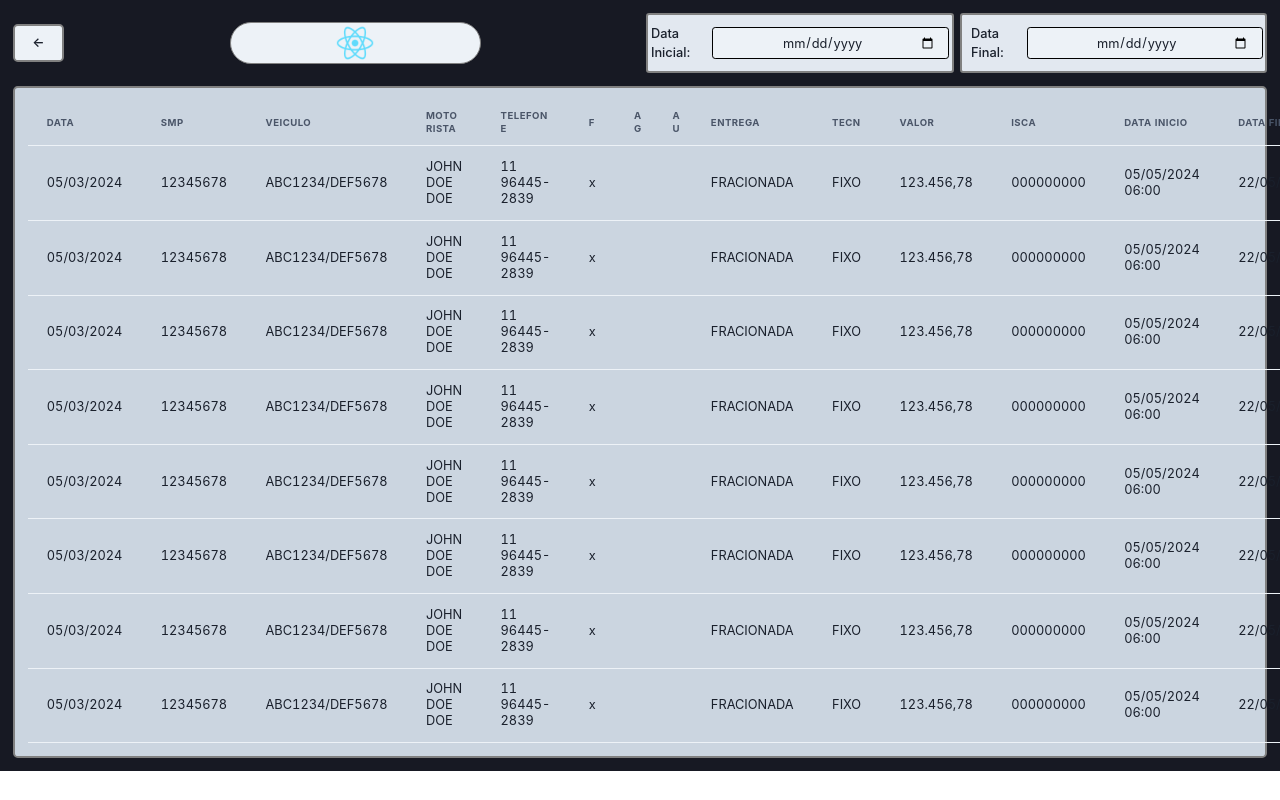
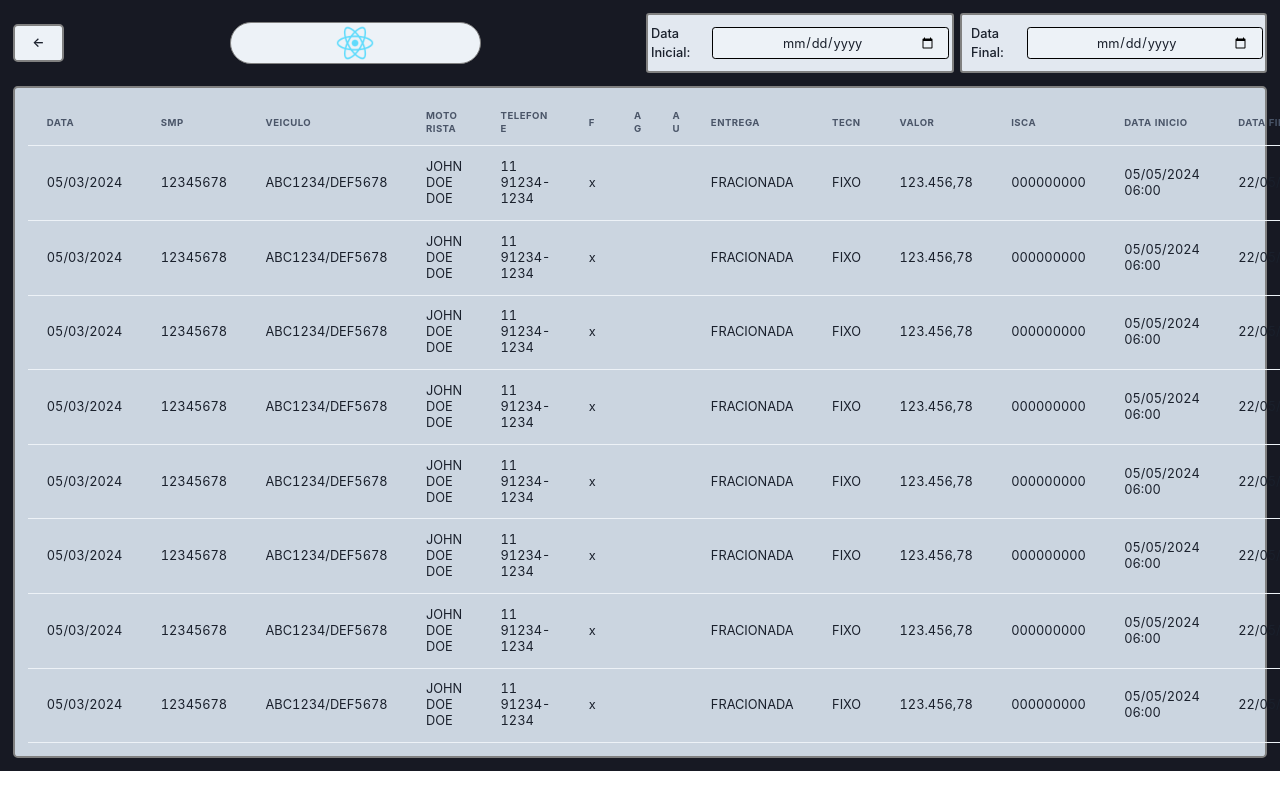
Before and after one commit to Gustavo032/cinmonitoramento-front-end, a React (Create React App) app: page /dashboard in a window 1280 px wide. Shown: the top 800 px of the page. Built offline with nearby package versions, Linux system fonts and the light colour scheme.

Commit message:
removendo number

```diff
--- a/src/Components/Tabela/index.tsx
+++ b/src/Components/Tabela/index.tsx
@@ -8,7 +8,7 @@ export function Tabela(){
 			smp: 12345678,
 			veiculo: "ABC1234/DEF5678",
 			motorista: "JOHN DOE DOE",
-			telefone: "11 96445-2839",
+			telefone: "11 91234-1234",
 			f: true,
 			ag: false,
 			au: false,
@@ -27,7 +27,7 @@ export function Tabela(){
 			smp: 12345678,
 			veiculo: "ABC1234/DEF5678",
 			motorista: "JOHN DOE DOE",
-			telefone: "11 96445-2839",
+			telefone: "11 91234-1234",
 			f: true,
 			ag: false,
 			au: false,
@@ -46,7 +46,7 @@ export function Tabela(){
 			smp: 12345678,
 			veiculo: "ABC1234/DEF5678",
 			motorista: "JOHN DOE DOE",
-			telefone: "11 96445-2839",
+			telefone: "11 91234-1234",
 			f: true,
 			ag: false,
 			au: false,
@@ -65,7 +65,7 @@ export function Tabela(){
 			smp: 12345678,
 			veiculo: "ABC1234/DEF5678",
 			motorista: "JOHN DOE DOE",
-			telefone: "11 96445-2839",
+			telefone: "11 91234-1234",
 			f: true,
 			ag: false,
 			au: false,
@@ -84,7 +84,7 @@ export function Tabela(){
 			smp: 12345678,
 			veiculo: "ABC1234/DEF5678",
 			motorista: "JOHN DOE DOE",
-			telefone: "11 96445-2839",
+			telefone: "11 91234-1234",
 			f: true,
 			ag: false,
 			au: false,
@@ -103,7 +103,7 @@ export function Tabela(){
 			smp: 12345678,
 			veiculo: "ABC1234/DEF5678",
 			motorista: "JOHN DOE DOE",
-			telefone: "11 96445-2839",
+			telefone: "11 91234-1234",
 			f: true,
 			ag: false,
 			au: false,
@@ -122,7 +122,7 @@ export function Tabela(){
 			smp: 12345678,
 			veiculo: "ABC1234/DEF5678",
 			motorista: "JOHN DOE DOE",
-			telefone: "11 96445-2839",
+			telefone: "11 91234-1234",
 			f: true,
 			ag: false,
 			au: false,
@@ -141,7 +141,7 @@ export function Tabela(){
 			smp: 12345678,
 			veiculo: "ABC1234/DEF5678",
 			motorista: "JOHN DOE DOE",
-			telefone: "11 96445-2839",
+			telefone: "11 91234-1234",
 			f: true,
 			ag: false,
 			au: false,
```
